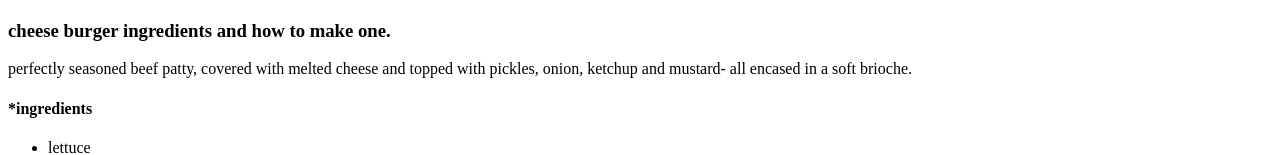
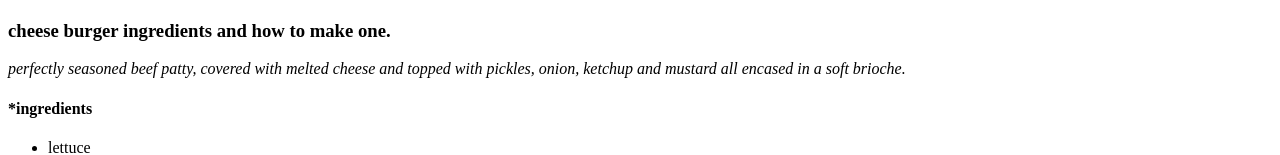
Before and after one commit to AMANUELYO/index.html, a plain HTML site: page recipes/cheese-burger-recpies.html in a window 1280 px wide. Shown: the part 308-463 px from the top of the page. Drawn offline with Linux system fonts and the light colour scheme.

Commit message:
recipes/cheese-burger-recpies.html

```diff
--- a/recipes/cheese-burger-recpies.html
+++ b/recipes/cheese-burger-recpies.html
@@ -8,9 +8,9 @@
         <h1>cheese burger recipes</h1>
        <img src="../images/cheese-burger.jpg" alt="cheese-burger photo">
         <h3>cheese burger ingredients and how to make one.</h3>
-          <p>perfectly seasoned beef patty, covered with
+          <p><em>perfectly seasoned beef patty, covered with
         melted cheese and topped with pickles, onion,
-         ketchup and mustard- all encased in a soft brioche.</p>
+         ketchup and mustard all encased in a soft brioche.</em></p>
 
          <h4><strong>*</strong>ingredients</h4>
          <ul>
```
